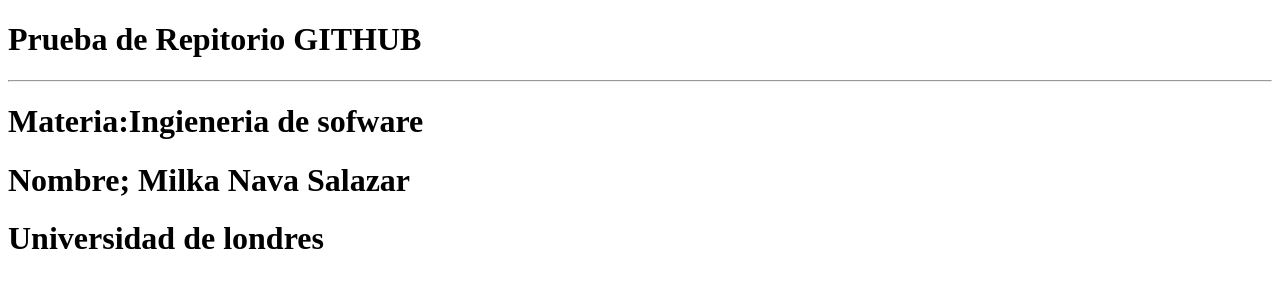
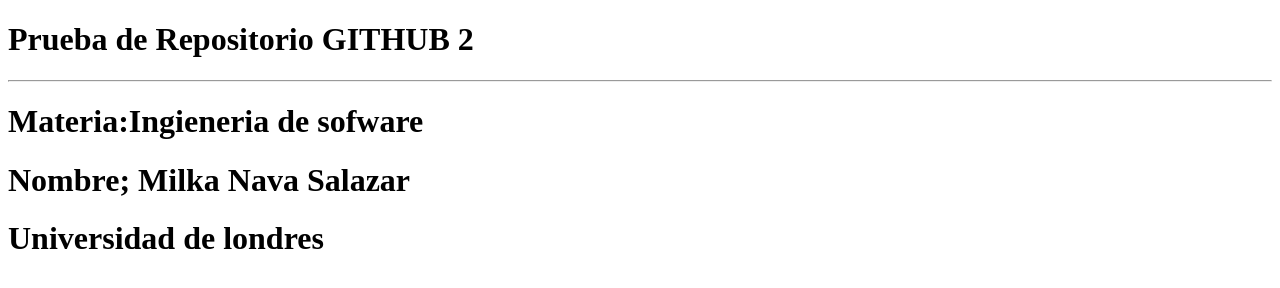
Before and after one commit to Milkanava12/proyectoisnavaprueba, a plain HTML site: page ProyectoISNavaPrueba/web/index.html in a window 1280 px wide. Drawn offline with Linux system fonts and the light colour scheme.

Commit message:
pruebas dos
pk

```diff
--- a/ProyectoISNavaPrueba/web/index.html
+++ b/ProyectoISNavaPrueba/web/index.html
@@ -11,7 +11,7 @@
         <meta name="viewport" content="width=device-width, initial-scale=1.0">
     </head>
     <body>
-        <h1>Prueba de Repitorio GITHUB</h1>
+        <h1>Prueba de Repositorio GITHUB 2</h1>
          <hr>
           <h1>Materia:Ingieneria de sofware</h1>
            <h1>Nombre; Milka Nava Salazar</h1>
```
